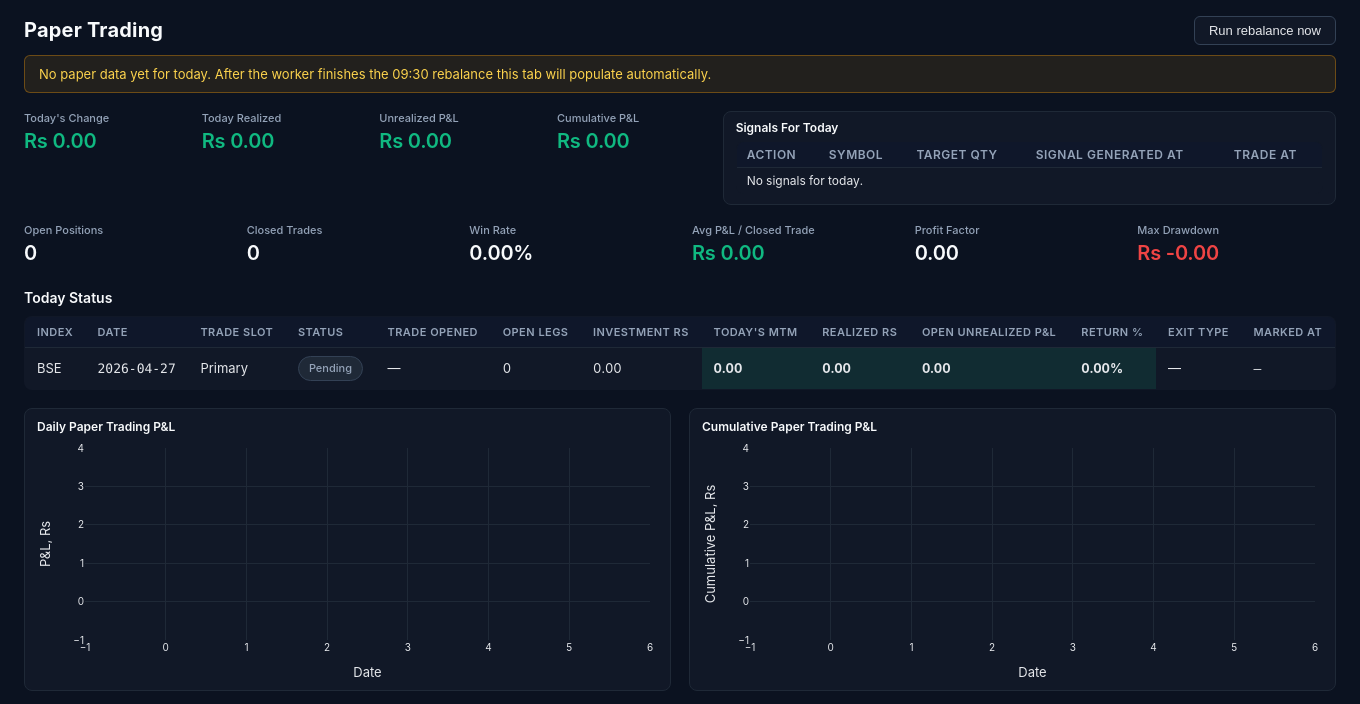
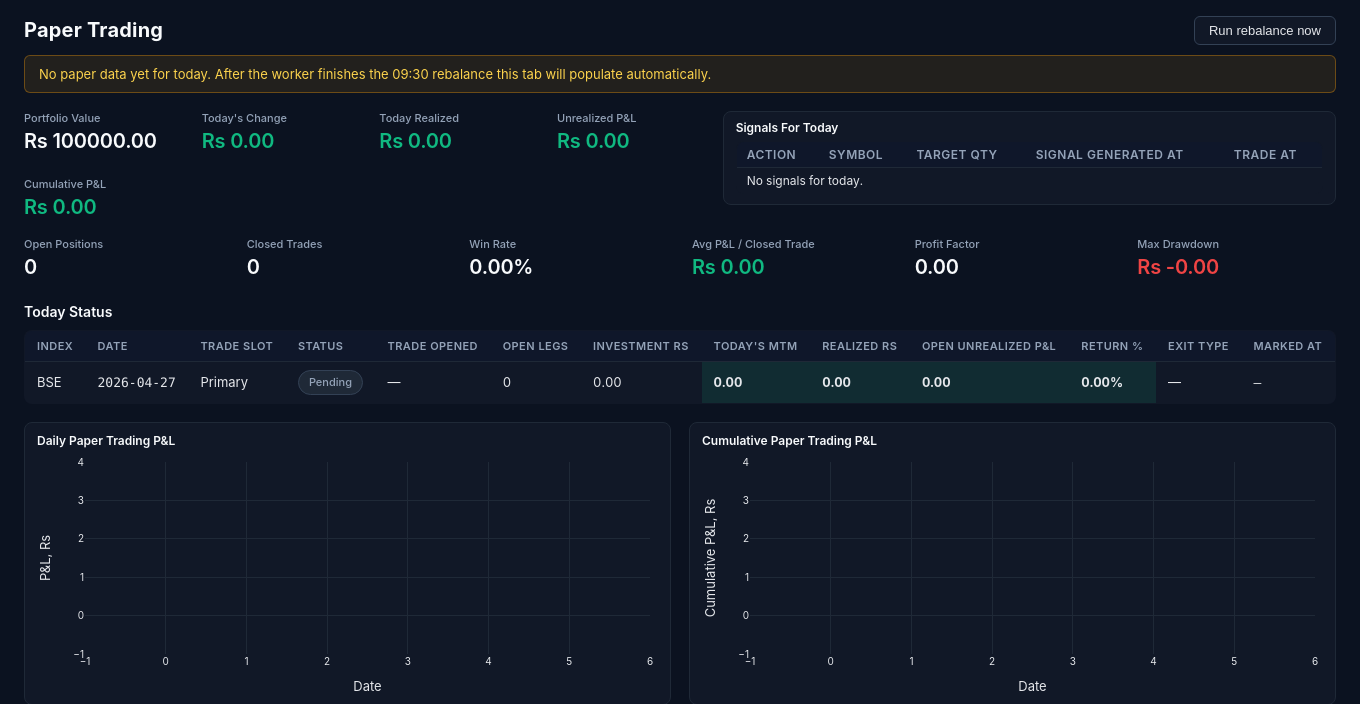
Before and after one commit to rahulsachdeva1712/claude-equity-momentum, a FastAPI app: page /paper in a window 1360 px wide. Shown: the part 91-795 px from the top of the page. Run offline with FastAPI, Linux system fonts and the light colour scheme; data that the repository does not hold is empty; parts of the project's set-up code (start-up, migrations or seed data) failed here and were passed over; some libraries are stand-ins or nearby versions.

Commit message:
Add Portfolio Value KPI tile to paper tab
First position in the KPI row, neutral colour (it's an absolute, not
a delta). Reads summary.portfolio_value sourced from
paper_portfolio_value(conn) = cash + sum(qty * marked_price) using the
same fallback chain as book_rich.

- views._summary: emits portfolio_value only when prefix == "paper".
  Live equivalent would need to come off live_positions_snapshot, which
  is a different code path; until that's wired, keep the live tab
  clean via an {% if summary.portfolio_value is defined %} guard.
- rebalance_tab.html: new tile, conditionally rendered.
- Tests pin the views <-> engine wiring (paper has it, live doesn't).
- FRD B.16 row.

Suite 162/162 green.

Co-Authored-By: Claude Opus 4.7 <noreply@anthropic.com>

```diff
--- a/app/web/templates/partials/rebalance_tab.html
+++ b/app/web/templates/partials/rebalance_tab.html
@@ -44,6 +44,14 @@
   {# ---------- KPI ROW + SIGNALS ---------- #}
   <div class="kpi-and-signals">
     <div class="kpi-row">
+      {% if summary.portfolio_value is defined %}
+      <div class="kpi">
+        <div class="kpi-label">Portfolio Value</div>
+        <div class="kpi-value">
+          Rs {{ '%.2f'|format(summary.portfolio_value) }}
+        </div>
+      </div>
+      {% endif %}
       <div class="kpi">
         <div class="kpi-label">Today's Change</div>
         <div class="kpi-value {{ 'pos' if summary.today_change>=0 else 'neg' }}">
--- a/app/web/views.py
+++ b/app/web/views.py
@@ -70,7 +70,7 @@ def _summary(conn: sqlite3.Connection, prefix: str) -> dict:
         )
 
     closed = conn.execute(f"SELECT COUNT(*) AS c FROM {prefix}_fills").fetchone()["c"]
-    return {
+    out = {
         "today_mtm": today["mtm"],
         "today_realized": today["realized"],
         "today_unrealized": today["unrealized"],
@@ -78,6 +78,16 @@ def _summary(conn: sqlite3.Connection, prefix: str) -> dict:
         "open_positions": int(book),
         "closed_fills": int(closed),
     }
+    if prefix == "paper":
+        # Headline portfolio value tile — cash + Σ(qty × marked_price). The
+        # right number to read at a glance: how big is the book *right now*.
+        # Live equivalent would have to come off live_positions_snapshot
+        # value rather than this paper-only computation, so we only emit it
+        # on the paper side.
+        from app.paper.engine import paper_portfolio_value
+
+        out["portfolio_value"] = paper_portfolio_value(conn)
+    return out
 
 
 def paper_summary(conn: sqlite3.Connection) -> dict:
```
Also changed, not shown: docs/FRD.md (+1 -0 lines), tests/test_paper_engine.py (+21 -0 lines).
